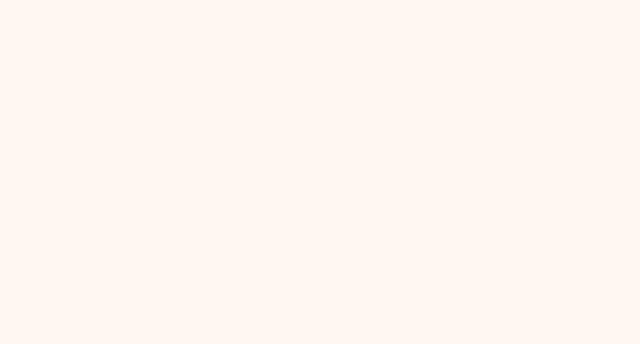
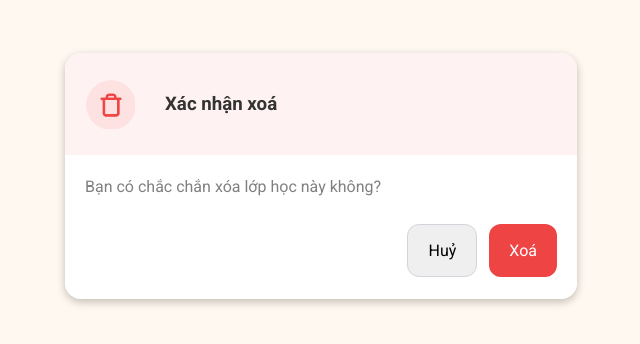
Before and after one commit to Quanxl2k24/HIT_Learning-Connect, a React (Vite) app in the folder react-fontend/: page /test in a window 1280 px wide. Before the commit this address had no page. Shown: the part 144-488 px from the top of the page, without its empty margins (319-959 px from the left). Built offline with nearby package versions, Linux system fonts and the light colour scheme.

Commit message:
them xac nhan xoa

```diff
--- a/react-fontend/src/App.jsx
+++ b/react-fontend/src/App.jsx
@@ -15,7 +15,8 @@ import UserClass from "./pages/UserClass/UserClass";
 import UserClassDetails from "./pages/UserClassDetails/UserClassDetails";
 import UserEvaluate from "./pages/UserEvaluate/UserEvaluate";
 import AdminUpdateUser from "./pages/AdminUpdateUser/AdminUpdateUser";
-
+//tesst components
+import BoxConfirmDelete from "./components/BoxConfrimDelete/BoxConfirmDelete";
 function App() {
   const dispatch = useDispatch();
   useEffect(() => {
@@ -45,6 +46,7 @@ function App() {
           path="/Admin/UserManagement/Update"
           element={<AdminUpdateUser />}
         />
+        <Route path="/test" element={<BoxConfirmDelete   />} />
       </Routes>
     </>
   );
--- /dev/null
+++ b/react-fontend/src/components/BoxConfrimDelete/BoxConfirmDelete.jsx
@@ -0,0 +1,26 @@
+import "./BoxConfirmDelete.scss";
+import img_Bin from "../../assets/imgs/img_Bin.png";
+const BoxConfirmDelete = () => {
+  return (
+    <div className="BoxConfirmDelete-container">
+      <div className="BoxConfirmDelete">
+        <div className="BoxConfirmDelete_title">
+          <div className="BoxConfirmDelete_title--logo">
+            <img src={img_Bin} alt="" />
+          </div>
+          <div className="BoxConfirmDelete_title--text">
+            <h3>Xác nhận xoá</h3>
+          </div>
+        </div>
+        <div className="BoxConfirmDelete_content">
+          <p>Bạn có chắc chắn xóa lớp học này không?</p>
+          <div className="BoxConfirmDelete_content--btn">
+            <button className="btnDelete">Xoá</button>
+            <button className="btnCancel">Huỷ</button>
+          </div>
+        </div>
+      </div>
+    </div>
+  );
+};
+export default BoxConfirmDelete;
--- /dev/null
+++ b/react-fontend/src/components/BoxConfrimDelete/BoxConfirmDelete.scss
@@ -0,0 +1,67 @@
+@use "../../styles/index" as style;
+
+.BoxConfirmDelete-container {
+  position: relative;
+  height: 100vh;
+  width: 100vw;
+}
+
+.BoxConfirmDelete {
+  position: absolute;
+  top: 40%;
+  left: 50%;
+  transform: translate(-50%, -50%);
+  width: 32rem;
+  border-radius: 16px;
+  box-shadow: rgba(0, 0, 0, 0.24) 0px 3px 8px;
+  &_title {
+    display: flex;
+    align-items: center;
+    gap: 30px;
+    padding: 26px 20px;
+    background-color: #fef2f2;
+    border-top-left-radius: 16px;
+    border-top-right-radius: 16px;
+    &--logo {
+      width: 50px;
+      height: 50px;
+
+      img {
+        width: 100%;
+      }
+    }
+  }
+
+  &_content {
+    // margin-top: 22px;
+    padding-left: 20px;
+    background-color: white;
+    padding: 22px 20px;
+    border-bottom-right-radius: 16px;
+    border-bottom-left-radius: 16px;
+    p {
+      margin-bottom: 28px;
+      color: #808080;
+    }
+    &--btn {
+      display: flex;
+      gap: 12px;
+      flex-direction: row-reverse;
+      button {
+        padding: 16px 20px;
+        border-radius: 12px;
+        border: none;
+        font-size: 16px;
+      }
+
+      .btnCancel {
+        border: 1px solid #d1d5db;
+        background-color: none;
+      }
+      .btnDelete {
+        background-color: #ef4444;
+        color: white;
+      }
+    }
+  }
+}
--- a/react-fontend/src/pages/AdminUserManagement/AdminUserManagement.jsx
+++ b/react-fontend/src/pages/AdminUserManagement/AdminUserManagement.jsx
@@ -7,7 +7,7 @@ import { fetchAllUser, adminUserDelete } from "../../redux/admin/adminActions";
 import { useEffect, useState } from "react";
 import DelButton from "../../assets/imgs/img_Del.png";
 import EditButton from "../../assets/imgs/img_Edit.png";
-
+import BoxConfirmDelete from "../../components/BoxConfrimDelete/BoxConfirmDelete";
 const AdminUserManagement = () => {
   const dispatch = useDispatch();
   const navigate = useNavigate();
@@ -27,9 +27,7 @@ const AdminUserManagement = () => {
 
   const data = useSelector((state) => state.admin.listUser) || [];
 
-  console.log("datta", data.amountOfAllUsers);
   const Users = data.data;
-  console.log("Users: ", Users);
 
   const handleEdit = (user) => {
     navigate("/Admin/UserManagement/Update", { state: { user } });
@@ -58,6 +56,10 @@ const AdminUserManagement = () => {
   };
 
   return (
+    <div className="AdminUserManagement-container">
+      <div className="BoxConfirm-container">
+        <BoxConfirmDelete />
+      </div>
       <div className="AdminUserManagement">
         <div className="Home_left">
           <SideBar />
@@ -89,7 +91,10 @@ const AdminUserManagement = () => {
 
                   <div className="but-box">
                     <button className="but-add">Tìm kiếm</button>
-                  <Link to="/Admin/UserManagement/CreateUser" className="Link">
+                    <Link
+                      to="/Admin/UserManagement/CreateUser"
+                      className="Link"
+                    >
                       <button className="but-add">
                         <span>+ </span> Thêm
                       </button>
@@ -101,7 +106,7 @@ const AdminUserManagement = () => {
                   <table>
                     <thead>
                       <tr>
-                      <th>STT</th>
+                        <th>ID</th>
                         <th>Họ và tên</th>
                         <th>Giới tính</th>
                         <th>Ngày sinh</th>
@@ -115,13 +120,14 @@ const AdminUserManagement = () => {
                       {Users &&
                         Users.map((user, index) => (
                           <tr key={user.id}>
-                          <td>{(currentPage - 1) * size + index + 1}</td>
+                            {/* <td>{(currentPage - 1) * size + index + 1}</td> */}
+                            <td>{user.id}</td>
                             <td>{user.fullName}</td>
                             <td>{user.gender}</td>
                             <td>{user.birthday}</td>
                             <td>{user.email}</td>
                             <td>{user.username}</td>
-                          <td>{user.password}</td>
+                            <td>********</td>
                             <td>
                               <div className="admin-class-btn">
                                 <button
@@ -186,6 +192,7 @@ const AdminUserManagement = () => {
           </div>
         </div>
       </div>
+    </div>
   );
 };
 
--- a/react-fontend/src/pages/AdminUserManagement/AdminUserManagement.scss
+++ b/react-fontend/src/pages/AdminUserManagement/AdminUserManagement.scss
@@ -1,8 +1,15 @@
 @use "../../styles/index" as style;
-
+.AdminUserManagement-container {
+  position: relative;
+}
+.BoxConfirm-container {
+  position: absolute;
+  z-index: 1000;
+}
 .AdminUserManagement {
   display: flex;
   @include style.flex(none, none);
+  opacity: 0.6;
   //sidebar
   .Home_left {
     width: 20%;
```
Also changed, not shown: react-fontend/src/assets/imgs/img_Bin.png (added). Lines whose indentation alone changed are shown as unchanged.
